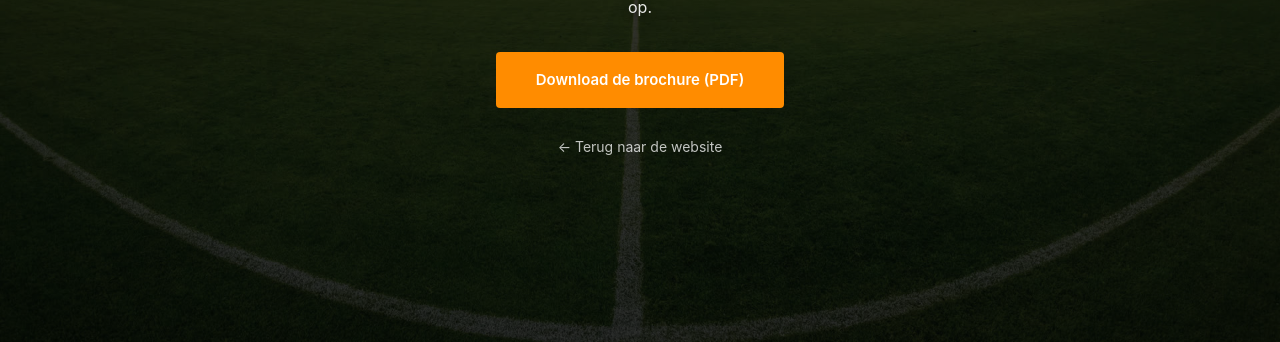
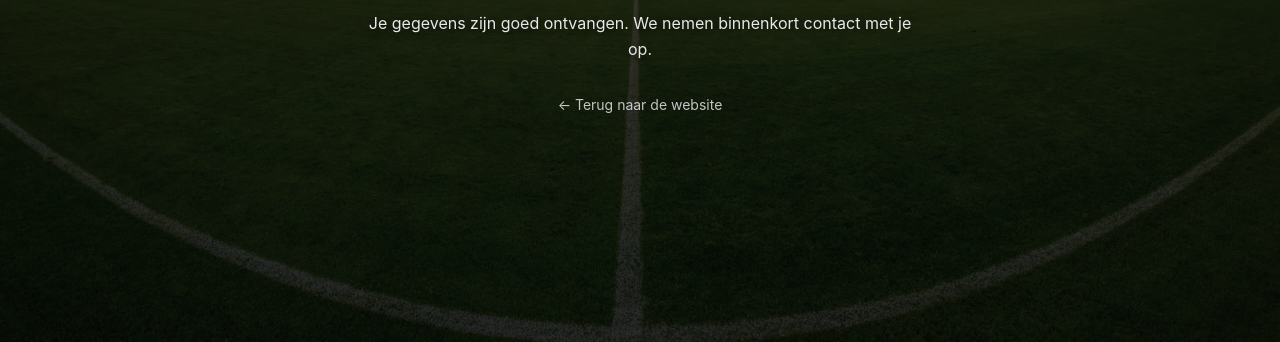
Before and after one commit to omni97/brightboard.marketing, a plain HTML site: page thank-you.html in a window 1280 px wide. Shown: the part 458-800 px from the top of the page. Drawn offline with Linux system fonts and the light colour scheme.

Commit message:
Thank-you: brochure-download en tekst verwijderd

```diff
--- a/thank-you.html
+++ b/thank-you.html
@@ -262,36 +262,27 @@
         </a>
         <div class="check-icon">&#10003;</div>
         <h1 data-i18n="ty_title">Bedankt voor je aanvraag!</h1>
-        <p id="tyDesc" data-i18n="ty_desc">Je gegevens zijn goed ontvangen. Download hieronder meteen onze brochure over de VBR-aanpak tijdens de Nations League.</p>
-        <a id="tyDownload" href="BrightBoard-nations-League-VBR.pdf" class="btn" download data-i18n="ty_download">Download de brochure (PDF)</a>
+        <p id="tyDesc" data-i18n="ty_desc">Je gegevens zijn goed ontvangen. We nemen binnenkort contact met je op.</p>
         <a href="/home" class="back-link" data-i18n="ty_back">&larr; Terug naar de website</a>
     </div>
     <script>
         const translations = {
             nl: {
                 ty_title: 'Bedankt voor je aanvraag!',
-                ty_desc: 'Je gegevens zijn goed ontvangen. Download hieronder meteen onze brochure over de VBR-aanpak tijdens de Nations League.',
-                ty_desc_generic: 'Je gegevens zijn goed ontvangen. We nemen binnenkort contact met je op.',
-                ty_download: 'Download de brochure (PDF)',
+                ty_desc: 'Je gegevens zijn goed ontvangen. We nemen binnenkort contact met je op.',
                 ty_back: '← Terug naar de website'
             },
             fr: {
                 ty_title: 'Merci pour votre demande !',
-                ty_desc: 'Vos coordonnées ont bien été reçues. Téléchargez ci-dessous notre brochure sur l\'approche du VBR pendant la Ligue des Nations.',
-                ty_desc_generic: 'Vos coordonnées ont bien été reçues. Nous vous contacterons prochainement.',
-                ty_download: 'Télécharger la brochure (PDF)',
+                ty_desc: 'Vos coordonnées ont bien été reçues. Nous vous contacterons prochainement.',
                 ty_back: '← Retour au site'
             },
             en: {
                 ty_title: 'Thank you for your request!',
-                ty_desc: 'Your details have been received. Download our brochure on the VBR approach during the Nations League below.',
-                ty_desc_generic: 'Your details have been received. We will contact you shortly.',
-                ty_download: 'Download the brochure (PDF)',
+                ty_desc: 'Your details have been received. We will contact you shortly.',
                 ty_back: '← Back to the website'
             }
         };
-
-        const isBrochure = new URLSearchParams(window.location.search).get('source') === 'brochure';
 
         function setLanguage(lang) {
             if (!translations[lang]) return;
@@ -302,12 +293,6 @@
                     el.textContent = translations[lang][key];
                 }
             });
-
-            // The brochure download is only relevant when the visitor came
-            // here via the VBR brochure popup; other forms get a generic message.
-            document.getElementById('tyDesc').textContent = isBrochure
-                ? translations[lang].ty_desc
-                : translations[lang].ty_desc_generic;
 
             // Send visitors back to the homepage in their own language.
             document.querySelector('.back-link').href = { nl: '/home', fr: '/fr/', en: '/en/' }[lang];
@@ -345,7 +330,6 @@
             }
         });
 
-        document.getElementById('tyDownload').hidden = !isBrochure;
         setLanguage(localStorage.getItem('bb-lang') || 'nl');
     </script>
 </body>
```
